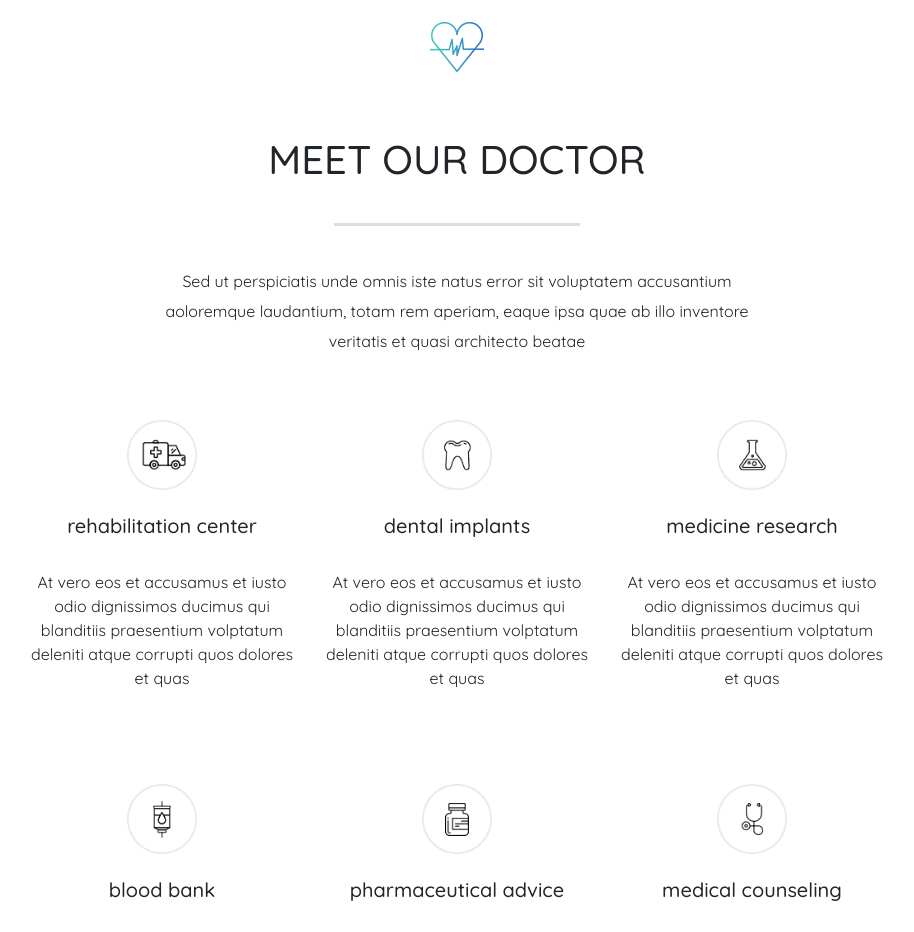
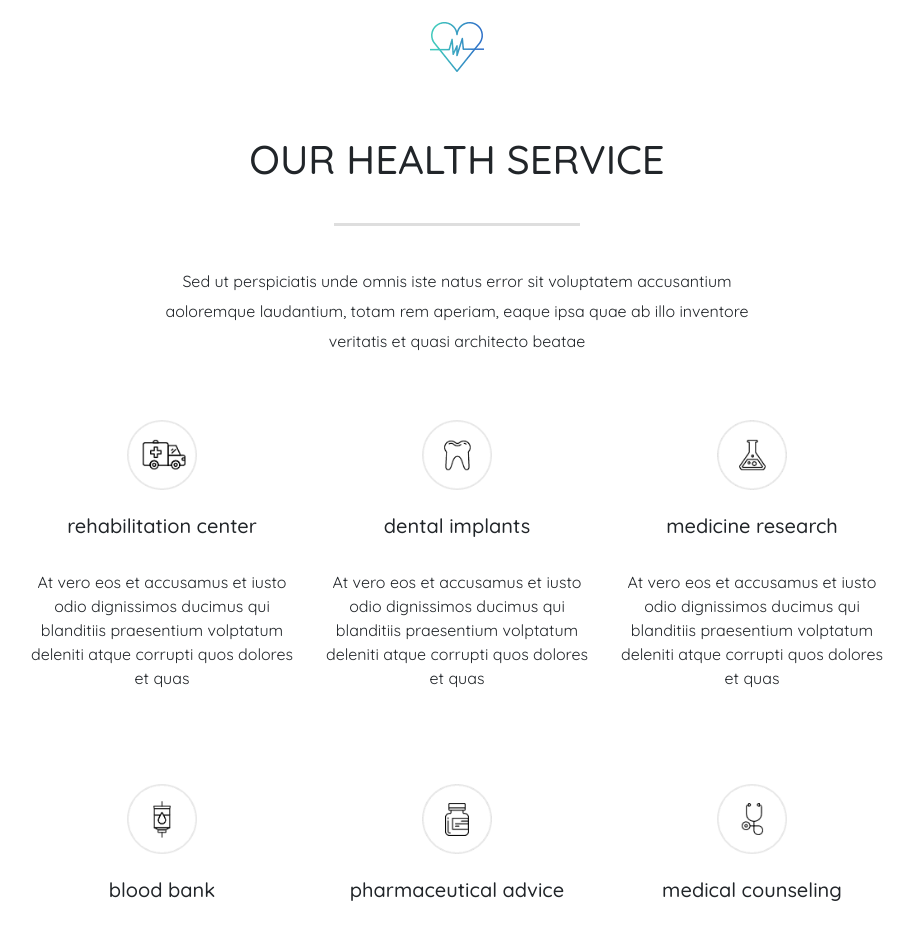
Before and after one commit to Christian01881/proj-html-vuejs, a Vue app: page / in a window 1280 px wide. Shown: the part 2500-3432 px from the top of the page, without its empty margins (183-1097 px from the left). Built offline with nearby package versions, Linux system fonts and the light colour scheme; a web font is replaced by a local one.

Commit message:
fix subtitle service section

```diff
--- a/src/components/AppHeader.vue
+++ b/src/components/AppHeader.vue
@@ -10,8 +10,8 @@
                     <li v-for="(link,index) in headerLinks" :key="index" v-show="index === 3" class="px-3 lightblue drop">{{ link }}</li>
                     <li v-for="(link,index) in headerLinks" :key="index" v-show="index > 3" class="px-3 lightblue"><a class="none" href="#appointment">{{ link }}</a></li>
                 </ul>
-                <div class="down">
-                    <ul class="list-group">
+                <div class="">
+                    <ul class="list-group down">
                         <li class="list-group-item list-g" v-for="link in footerLinks">{{ link }}</li>
                     </ul>
                 </div>
--- a/src/components/AppMain.vue
+++ b/src/components/AppMain.vue
@@ -24,7 +24,7 @@
             <div class="container">
                 <div class="d-flex flex-column align-items-center text-center">
                     <img class="py-5 mt-5 icon" src="../images/icon-6.png" alt="">
-                    <h1 class="text-uppercase pb-3">Meet our doctor</h1>
+                    <h1 class="text-uppercase pb-3">Our health service</h1>
                     <hr class="rule">
                     <p class="paragraph pt-4">Sed ut perspiciatis unde omnis iste natus error sit voluptatem accusantium aoloremque laudantium, totam rem aperiam, eaque ipsa quae ab illo inventore veritatis et quasi architecto beatae</p>
                 </div>
```
